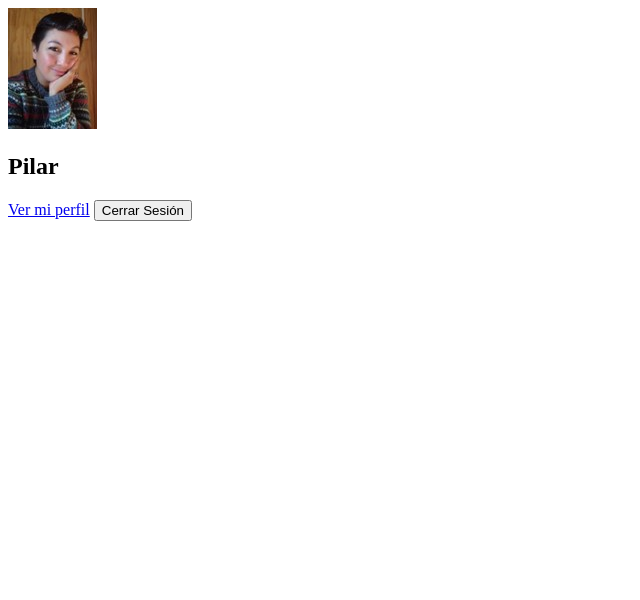
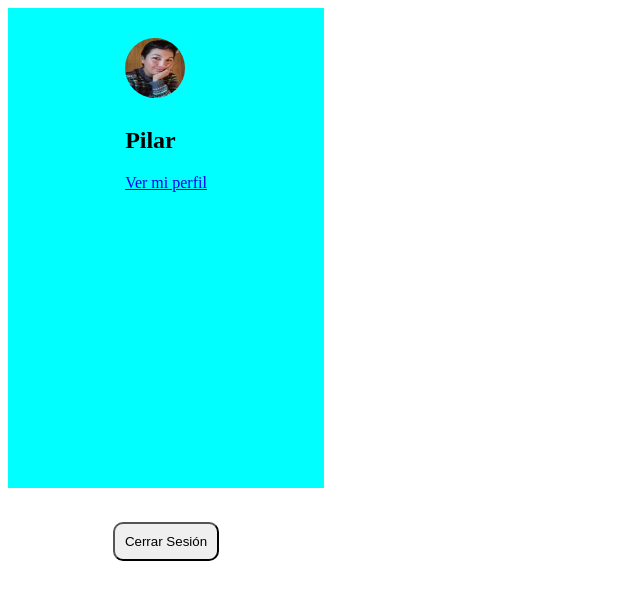
Before and after one commit to Lavkenpilar/perfil-flexible, a plain HTML site: page index.html in a window 1280 px wide. Shown: the whole page, without its empty margins (0-640 px from the left). Drawn offline with Linux system fonts and the light colour scheme.

Commit message:
creo styles css

```diff
--- a/assets/css/styles.css
+++ b/assets/css/styles.css
@@ -0,0 +1,27 @@
+.container {
+    background-color: aqua;
+    display: flex;
+    flex-direction: column;
+    width: 25%;
+    height: 60vh;
+    align-items: center;
+
+}
+.foto {
+    border-radius: 60px;
+    width: 60px;
+    height: 60px;
+}
+.perfil {
+    padding-top: 30px;
+    padding-bottom: 330px;
+
+}
+h2 {
+    padding-top:5px;
+}
+
+button {
+    padding: 10px;
+    border-radius: 10px;
+}
--- a/index.html
+++ b/index.html
@@ -8,10 +8,12 @@
 </head>
 <body>
     <div class="container">
-        <img src="assets\imgs\yo.jpg" alt="foto perfil">
+        <div class="perfil">
+        <img class="foto" src="assets\imgs\yo.jpg" alt="foto perfil">
         <h2>Pilar</h2>
         <a href="#">Ver mi perfil</a>
-        <button>Cerrar Sesión</button>
+    </div>
+      <span>  <button>Cerrar Sesión</button> </span>
     </div>
 
 </body>
```
